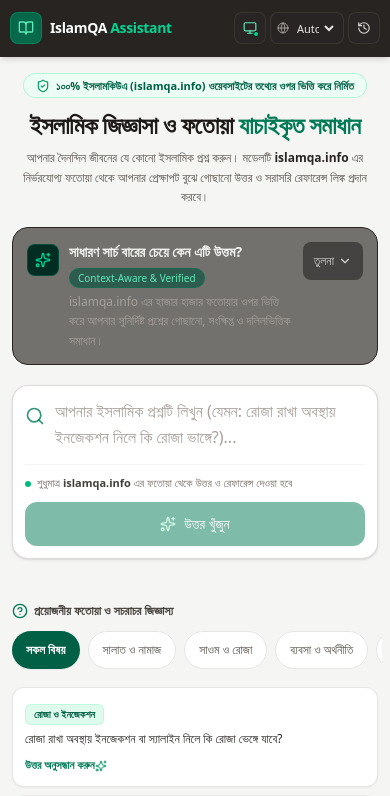
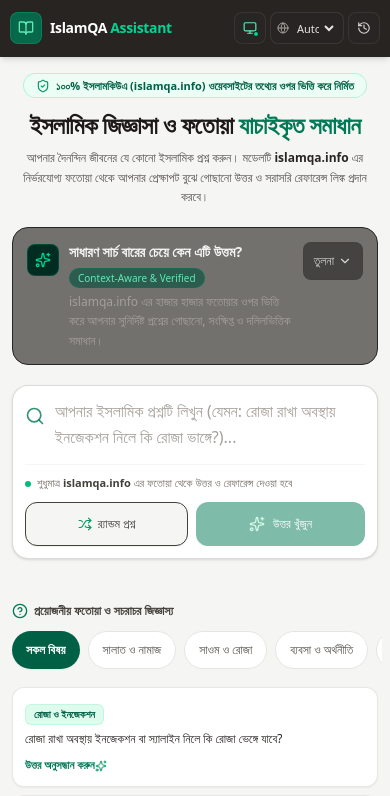
Before and after one commit to imran-shorif/IslamQA_Assistant, a React (Vite) app: page / in a window 390 px wide. Shown: the top 796 px of the page. Built offline with nearby package versions, Linux system fonts and the light colour scheme.

Commit message:
feat: add random question generator to input
Implement a feature to generate random Islamic questions to assist users. Updated the UI to include a shuffle button and added a curated list of sample questions.

```diff
--- a/src/components/QuestionInput.tsx
+++ b/src/components/QuestionInput.tsx
@@ -1,5 +1,6 @@
 import React, { useRef, useEffect } from "react";
-import { Search, Sparkles, CornerDownLeft, Loader2, X } from "lucide-react";
+import { Search, Sparkles, CornerDownLeft, Loader2, X, Shuffle } from "lucide-react";
+import { getRandomIslamicQuestion } from "../data/sampleQuestions";
 
 interface QuestionInputProps {
   question: string;
@@ -33,6 +34,16 @@
         onSubmit();
       }
     }
+  };
+
+  const handleGenerateRandom = () => {
+    const randomQ = getRandomIslamicQuestion(question);
+    onChange(randomQ);
+    setTimeout(() => {
+      if (textareaRef.current) {
+        textareaRef.current.focus();
+      }
+    }, 50);
   };
 
   return (
@@ -70,12 +81,12 @@
           </span>
         </div>
 
-        <div className="flex items-center justify-end gap-2 shrink-0">
+        <div className="flex flex-wrap sm:flex-nowrap items-center justify-end gap-2 w-full sm:w-auto shrink-0">
           {question.length > 0 && !isLoading && (
             <button
               type="button"
               onClick={onClear}
-              className="min-h-[42px] px-3 rounded-xl text-stone-500 dark:text-stone-400 hover:text-stone-800 dark:hover:text-stone-100 hover:bg-stone-100 dark:hover:bg-stone-800 active:bg-stone-200 dark:active:bg-stone-700 transition-colors text-xs font-medium flex items-center gap-1 cursor-pointer"
+              className="min-h-[42px] px-3 rounded-xl text-stone-500 dark:text-stone-400 hover:text-stone-800 dark:hover:text-stone-100 hover:bg-stone-100 dark:hover:bg-stone-800 active:bg-stone-200 dark:active:bg-stone-700 transition-colors text-xs font-medium flex items-center gap-1 cursor-pointer shrink-0"
               title="প্রশ্ন মুছুন (Clear)"
             >
               <X className="w-4 h-4" />
@@ -83,11 +94,24 @@
             </button>
           )}
 
+          {/* Random Question Generator Button */}
+          <button
+            type="button"
+            id="random-question-btn"
+            onClick={handleGenerateRandom}
+            disabled={isLoading}
+            title="যেকোনো একটি ইসলামিক প্রশ্ন নির্বাচন করুন"
+            className="flex-1 sm:flex-initial inline-flex items-center justify-center gap-1.5 min-h-[44px] px-3 sm:px-4 py-2.5 rounded-xl bg-stone-100 hover:bg-emerald-50 dark:bg-stone-800 dark:hover:bg-stone-750 active:bg-stone-200 dark:active:bg-stone-700 active:scale-[0.98] text-stone-700 dark:text-stone-200 hover:text-emerald-800 dark:hover:text-emerald-300 border border-stone-250 dark:border-stone-700 font-medium text-xs sm:text-sm transition-all shadow-2xs disabled:opacity-50 disabled:cursor-not-allowed cursor-pointer"
+          >
+            <Shuffle className="w-3.5 h-3.5 sm:w-4 sm:h-4 text-emerald-600 dark:text-emerald-400 shrink-0" />
+            <span>র‍্যান্ডম প্রশ্ন</span>
+          </button>
+
           <button
             type="submit"
             id="submit-question-btn"
             disabled={!question.trim() || isLoading}
-            className="w-full sm:w-auto inline-flex items-center justify-center gap-2 min-h-[44px] px-5 py-2.5 rounded-xl bg-emerald-700 hover:bg-emerald-800 dark:bg-emerald-600 dark:hover:bg-emerald-500 active:bg-emerald-900 active:scale-[0.98] text-white font-medium text-sm transition-all shadow-xs disabled:opacity-50 disabled:cursor-not-allowed cursor-pointer"
+            className="flex-1 sm:flex-initial inline-flex items-center justify-center gap-2 min-h-[44px] px-4 sm:px-5 py-2.5 rounded-xl bg-emerald-700 hover:bg-emerald-800 dark:bg-emerald-600 dark:hover:bg-emerald-500 active:bg-emerald-900 active:scale-[0.98] text-white font-medium text-xs sm:text-sm transition-all shadow-xs disabled:opacity-50 disabled:cursor-not-allowed cursor-pointer"
           >
             {isLoading ? (
               <>
--- a/src/data/sampleQuestions.ts
+++ b/src/data/sampleQuestions.ts
@@ -59,3 +59,43 @@
   { id: "family", labelEn: "Family & Marriage", labelBn: "পরিবার ও বিবাহ" },
   { id: "taharah", labelEn: "Taharah / Purity", labelBn: "পবিত্রতা ও অজু" },
 ];
+
+export const RANDOM_ISLAMIC_QUESTIONS: string[] = [
+  "রোজা রাখা অবস্থায় টুথপেস্ট বা টুথপাউডার দিয়ে দাঁত ব্রাশ করলে কি রোজা ভেঙ্গে যায়?",
+  "শেয়ার বাজারে বিনিয়োগ বা শেয়ার কেনাবেচা করা কি ইসলামে হালাল?",
+  "রোজা রাখা অবস্থায় ইনজেকশন বা স্যালাইন নিলে কি রোজা ভেঙ্গে যাবে?",
+  "ঘুম বা অনিচ্ছাকৃত ভুলে নামাজ ছুটে গেলে কীভাবে তা আদায় করতে হবে?",
+  "চলন্ত বিমান, ট্রেন বা গাড়িতে নামাজের ওয়াক্ত চলে যাওয়ার উপক্রম হলে কীভাবে সালাত আদায় করবে?",
+  "ক্রিপ্টোকারেন্সি এবং ডিজিটাল কয়েন লেনদেন সম্পর্কে ইসলামকিউএ এর ফতোয়া কী?",
+  "ডিজিটাল ড্রয়িং এবং অ্যানিমেশন বা প্রাণীর মুখাবয়ব আঁকার ব্যাপারে শরীয়তের বিধান কী?",
+  "অজু ভেঙেছে কি না এ বিষয়ে মনে সন্দেহ বা ওয়াসওয়াসা সৃষ্টি হলে করণীয় কী?",
+  "ব্যাংক বা সঞ্চয়পত্র থেকে প্রাপ্ত সুদের টাকা দিয়ে কি দান বা জনকল্যাণমূলক কাজ করা যাবে?",
+  "ফজরের নামাজের সময় শেষ হয়ে সূর্য ওঠার সময় কি কাজা নামাজ পড়া যাবে?",
+  "মিউজিক বা বাদ্যযন্ত্র শোনার ব্যাপারে চার মাজহাবের আলেমদের ফতোয়া কী?",
+  "নারীদের জন্য মাহরাম ছাড়া কি একা একা ওমরাহ বা ভ্রমণে যাওয়া জায়েজ?",
+  "সোনা ও রুপার পাশাপাশি নগদ জমানো টাকার ওপর জাকাত হিসাব করার সঠিক নিয়ম কী?",
+  "সালাতের মধ্যে কোনো ওয়াজিব ছুটে গেলে সিজদায়ে সাহু দেওয়ার সঠিক পদ্ধতি কী?",
+  "মুসাফির অবস্থায় সফরকালীন সময়ে কোন কোন নামাজ কীভাবে কসর করতে হয়?",
+  "অনলাইন ড্রপশিপিং বা পণ্য হস্তগত না করে বিক্রি করার ইসলামিক বিধান কী?",
+  "রোজা রাখা অবস্থায় ইনহেলার বা চোখের ড্রপ ব্যবহার করলে কি রোজা নষ্ট হবে?",
+  "খাবার খাওয়ার পর দাঁতের ফাঁকে আটকে থাকা খাদ্যকণা গিলে ফেললে কি রোজা ভেঙ্গে যায়?",
+  "তাহাজ্জুদ ও বিতর নামাজের মধ্যে পার্থক্য কী এবং বিতর সালাত কীভাবে আদায় করা উত্তম?",
+  "স্ত্রীর মোহরানা তাৎক্ষণিক পরিশোধ না করে বাকি রাখা কি শরীয়তসম্মত?",
+  "অমুসলিম পিতা-মাতার সাথে সন্তানের আচরণ ও তাদের অধিকার সম্পর্কে ইসলাম কী বলে?",
+  "জুমার নামাজের সময় কোনো কারণে প্রথম রাকাত না পেলে বাকি সালাত কীভাবে পূর্ণ করবে?",
+  "সিগারেট, তামাক বা ই-সিগারেট (ভ্যাপ) সেবন করার ব্যাপারে ইসলামিক ফতোয়া কী?",
+  "অসুস্থতার কারণে দাঁড়িয়ে নামাজ পড়তে অক্ষম হলে কীভাবে বসে বা শুয়ে সালাত আদায় করবে?",
+  "নামাজে কিরাত পড়ার সময় কোনো ভুল হলে সালাত কি বাতিল হয়ে যাবে?",
+  "কারো হক বা অধিকার নষ্ট করার পর তার কাছ থেকে ক্ষমা চাওয়ার সঠিক ইসলামিক তরিকা কী?",
+  "রমজান মাসে সুবহে সাদিকের পর স্বপ্নদোষ হলে কি রোজা ভেঙ্গে যায়?",
+  "ফটোগ্রাফি বা সাধারণ ক্যামেরা দিয়ে ছবি তোলার ব্যাপারে শরীয়তের অভিমত কী?"
+];
+
+export function getRandomIslamicQuestion(currentQuestion?: string): string {
+  const available = RANDOM_ISLAMIC_QUESTIONS.filter(
+    (q) => q.trim() !== (currentQuestion || "").trim()
+  );
+  const pool = available.length > 0 ? available : RANDOM_ISLAMIC_QUESTIONS;
+  const randomIndex = Math.floor(Math.random() * pool.length);
+  return pool[randomIndex];
+}
```
